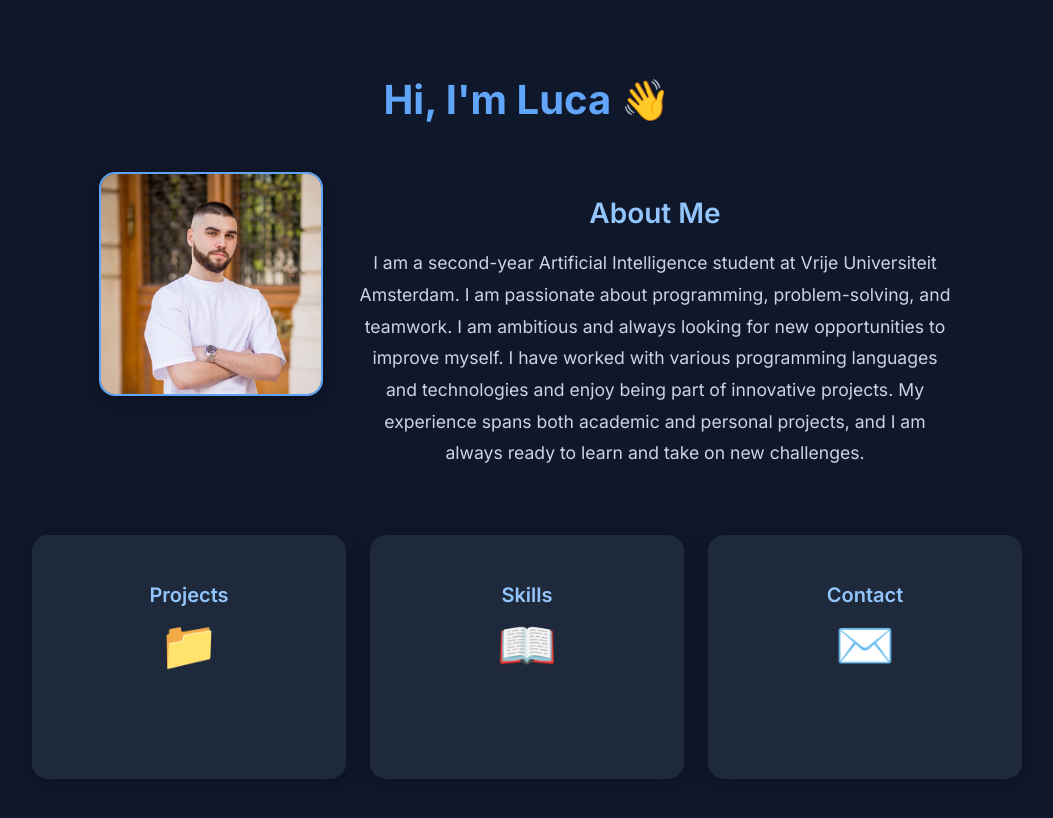
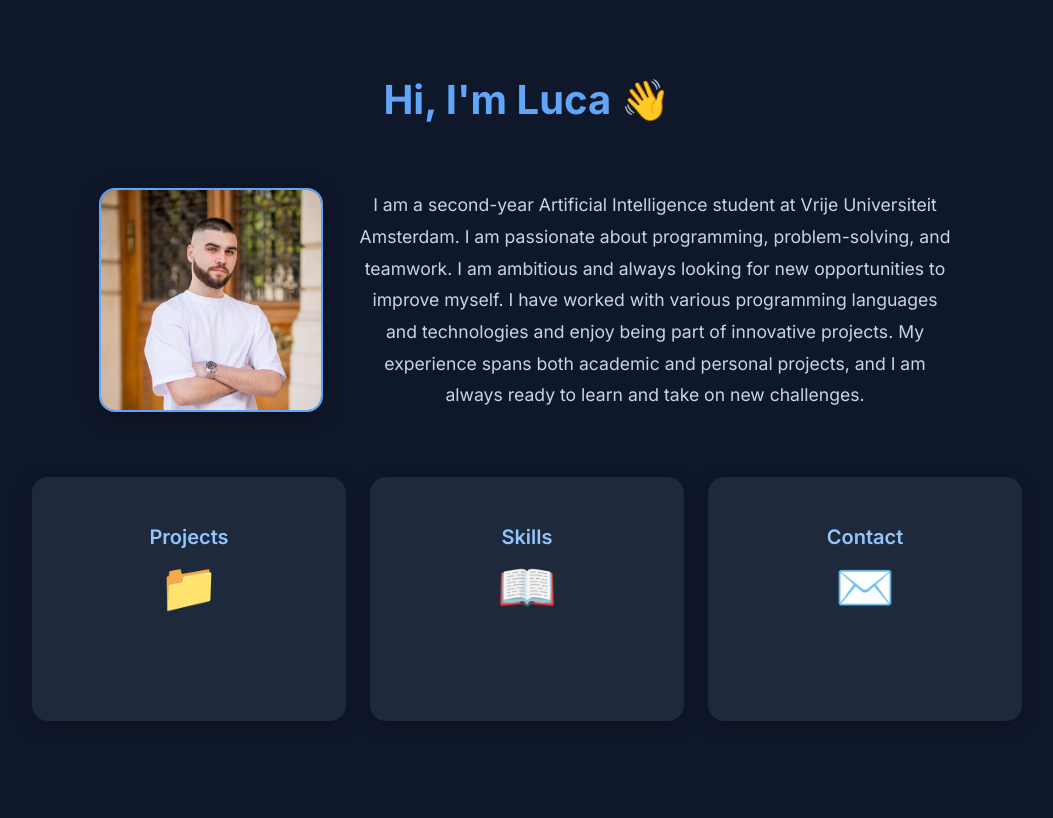
Before and after one commit to elc277/Personal_website, a React (Create React App) app in the folder frontend/: page / in a window 1280 px wide. Shown: the top 818 px of the page, without its empty margins (113-1166 px from the left). Built offline with nearby package versions, Linux system fonts and the light colour scheme.

Commit message:
removed about me subtitle, added scroll function.-Luca

```diff
--- a/frontend/src/index.css
+++ b/frontend/src/index.css
@@ -10,10 +10,26 @@ body {
 html {
     scroll-behavior: smooth;
   }
-  html, body, #root {
+html, body, #root {
     background-color: #0f172a;
     color: #e2e8f0;
     height: 100%;
     margin: 0;
     padding: 0;
   }
+html {
+    overflow-y: auto;
+  }
+::-webkit-scrollbar {
+  width: 10px;
+}
+
+::-webkit-scrollbar-track {
+  background: #0f172a;
+}
+
+::-webkit-scrollbar-thumb {
+  background-color: #334155;
+  border-radius: 9999px;
+  border: 2px solid #0f172a;
+}
--- a/frontend/src/pages/HomePage.css
+++ b/frontend/src/pages/HomePage.css
@@ -37,7 +37,7 @@
   display: flex;
   flex-wrap: wrap;
   justify-content: center;
-  align-items: flex-start;
+  align-items: center;
   gap: 2rem;
   margin-top: 3rem;
   margin-bottom: 3rem;
--- a/frontend/src/pages/HomePage.js
+++ b/frontend/src/pages/HomePage.js
@@ -41,7 +41,6 @@ const HomePage = () => {
         </div>
 
         <div className="about-text-box">
-          <h2 className="subtitle">About Me</h2>
           <p className="about-text">
             I am a second-year Artificial Intelligence student at Vrije Universiteit Amsterdam. I am passionate about programming, problem-solving, and teamwork. I am ambitious and always looking for new opportunities to improve myself. I have worked with various programming languages and technologies and enjoy being part of innovative projects. My experience spans both academic and personal projects, and I am always ready to learn and take on new challenges.
           </p>
```
